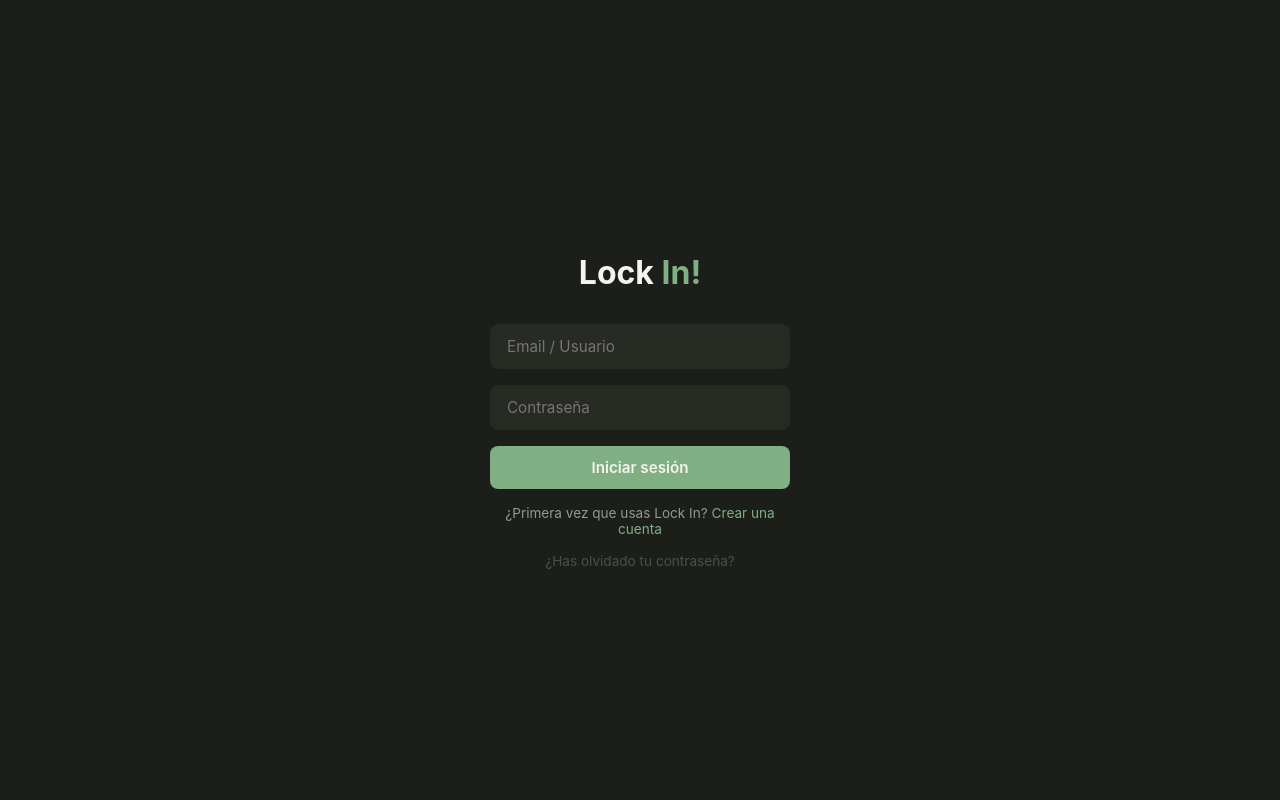
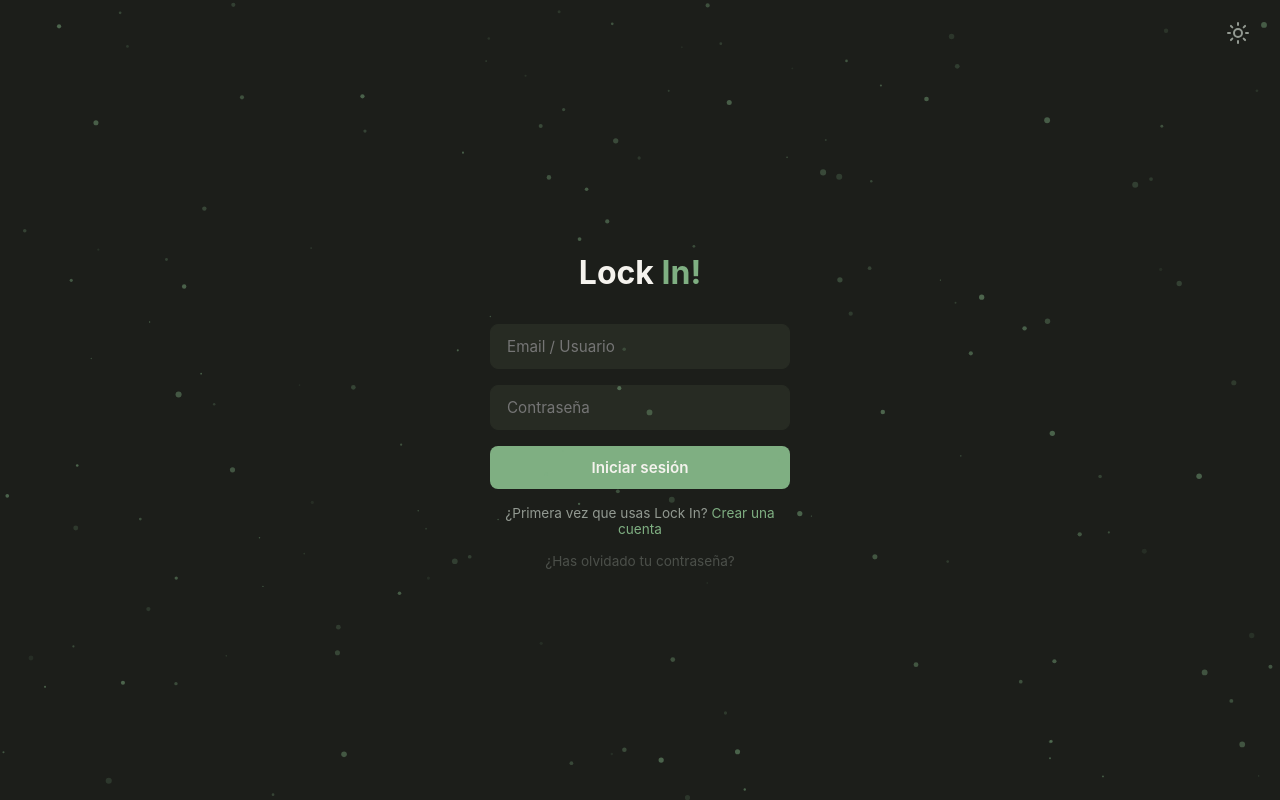
Before and after one commit to javigm8/lock-in-app, a React (Vite) app in the folder frontend/: page /#/ in a window 1280 px wide. Built offline with nearby package versions, Linux system fonts and the light colour scheme.

Commit message:
Fondo animado para bg del login +toggle del tema claro/oscuro en botón lateral

```diff
--- a/frontend/src/pages/Login.jsx
+++ b/frontend/src/pages/Login.jsx
@@ -1,13 +1,15 @@
 import { useTheme } from "../theme.jsx";
 import { useNavigate } from "react-router-dom";
-import { useState } from "react";
+import { useEffect, useRef, useState } from "react";
+import { Sun, Moon } from 'lucide-react'
 
 function Login() {
-  const { colors } = useTheme();
+  const { colors, theme, toggleTheme } = useTheme();
   const navigate = useNavigate();
   const [usuario, setUsuario] = useState("");
   const [password, setPassword] = useState("");
   const [error, setError] = useState("");
+  const canvasRef = useRef(null);
 
   const handleLogin = async (e) => {
     e?.preventDefault();
@@ -44,6 +46,56 @@
     }
   };
 
+  useEffect(() => {
+    const canvas = canvasRef.current;
+    const ctx = canvas.getContext("2d");
+
+    const resize = () => {
+      canvas.width = window.innerWidth;
+      canvas.height = window.innerHeight;
+    };
+    resize();
+    window.addEventListener("resize", resize);
+
+    const COUNT = 150;
+    const particles = Array.from({ length: COUNT }, () => ({
+      x: Math.random() * canvas.width,
+      y: Math.random() * canvas.height,
+      r: Math.random() * 2.5 + 0.6,
+      vx: (Math.random() - 0.5) * 0.35,
+      vy: (Math.random() - 0.5) * 0.35,
+      alpha: Math.random() * 0.4 + 0.1,
+    }));
+
+    let animId;
+
+    const draw = () => {
+    ctx.clearRect(0, 0, canvas.width, canvas.height);
+
+    for (const p of particles) {
+      ctx.beginPath();
+      ctx.arc(p.x, p.y, p.r, 0, Math.PI * 2);
+      ctx.fillStyle = `rgba(127,175,130,${p.alpha})`;
+      ctx.fill();
+      p.x += p.vx;
+      p.y += p.vy;
+      if (p.x < 0) p.x = canvas.width;
+      if (p.x > canvas.width) p.x = 0;
+      if (p.y < 0) p.y = canvas.height;
+      if (p.y > canvas.height) p.y = 0;
+    }
+
+    animId = requestAnimationFrame(draw);
+  };
+
+    draw();
+
+    return () => {
+      cancelAnimationFrame(animId);
+      window.removeEventListener("resize", resize);
+    };
+  }, []);
+
   return (
     <div
       style={{
@@ -53,8 +105,31 @@
         justifyContent: "center",
         height: "100vh",
         backgroundColor: colors.bgDark,
+        position: "relative",
+        overflow: "hidden",
       }}
     >
+      <canvas
+        ref={canvasRef}
+        style={{ position: "absolute", inset: 0, pointerEvents: "none" }}
+      />
+
+      <button
+        onClick={toggleTheme}
+        style={{
+          position: "absolute",
+          top: "20px",
+          right: "24px",
+          background: "transparent",
+          border: "none",
+          cursor: "pointer",
+          color: theme === 'dark' ? colors.textMuted : '#1C1E1A',
+          zIndex: 10,
+        }}
+      >
+        {theme === 'dark' ? <Sun /> : <Moon />}
+      </button>
+
       <h1
         style={{
           color: colors.textPrimary,
```
